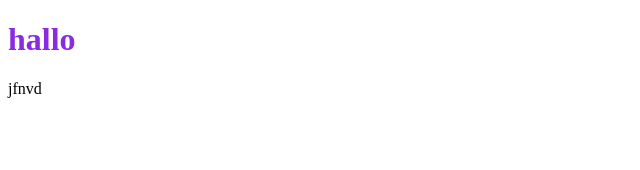
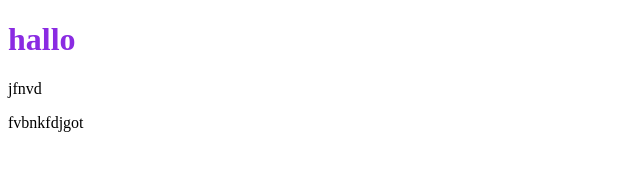
Before and after one commit to AlexSlonim97/gitprogects, a plain HTML site: page index.html in a window 1280 px wide. Shown: the whole page, without its empty margins (0-640 px from the left). Drawn offline with Linux system fonts and the light colour scheme.

Commit message:
new text in index

```diff
--- a/index.html
+++ b/index.html
@@ -8,6 +8,7 @@
 <body>
 <h1>hallo</h1>
 <p>jfnvd</p>
+<div>fvbnkfdjgot</div>
 <script src="src/javascript.js"></script>
 </body>
 </html>
```
Also changed, not shown: 1 other file.
